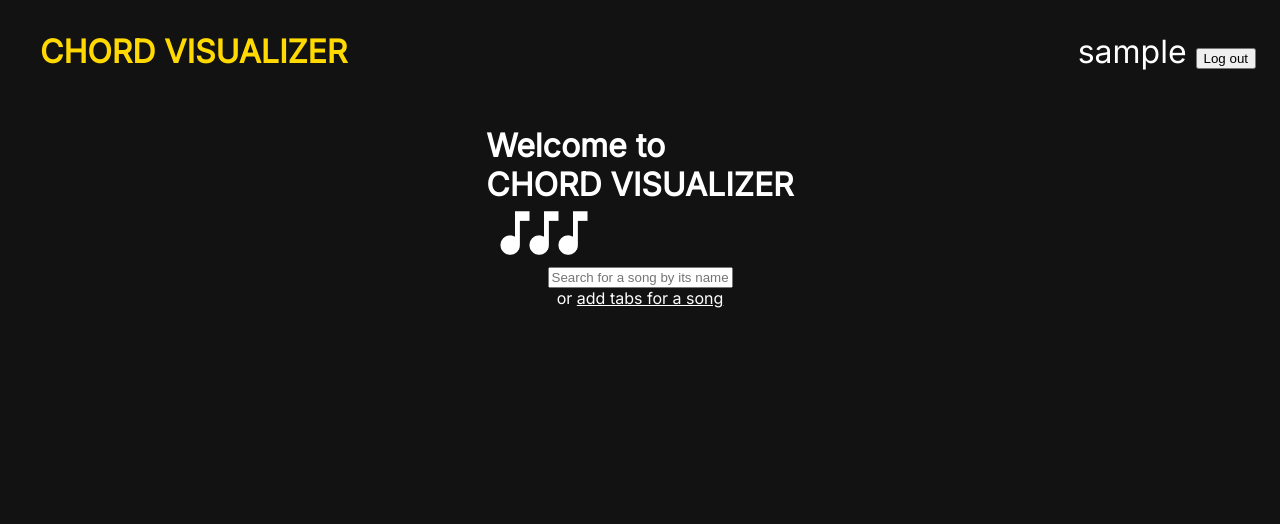
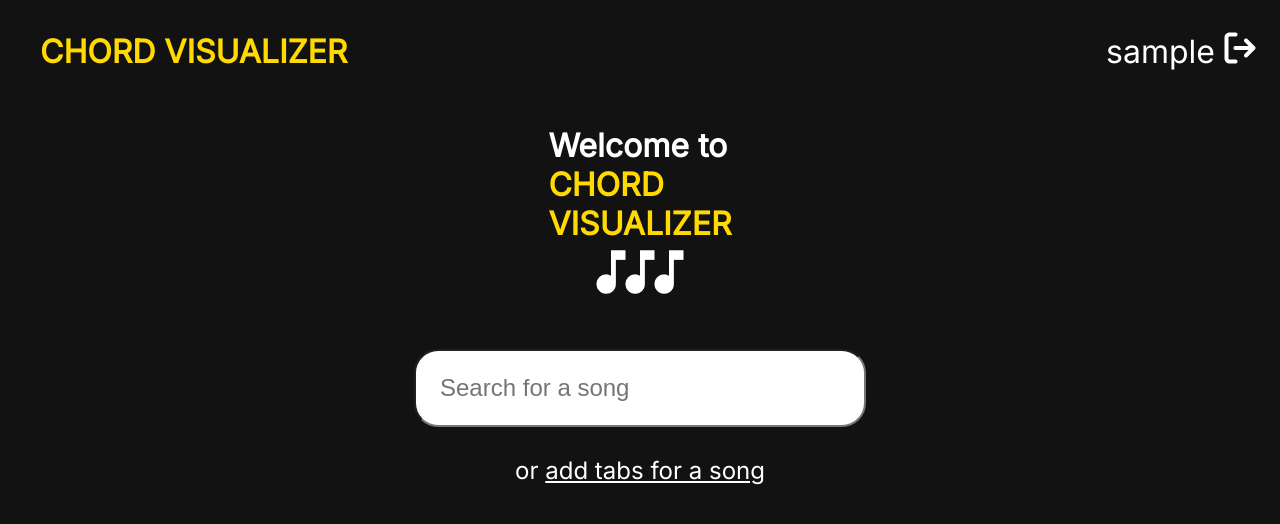
Before and after one commit to themask025/chord-visualizer, a PHP site: page / in a window 1280 px wide. Shown: the top 524 px of the page. Run offline with PHP 8.4, Linux system fonts and the light colour scheme; the visitor is signed in with stand-in values (Sample User, id 1).

Commit message:
Working prototype of the designs

```diff
--- a/views/home/index.php
+++ b/views/home/index.php
@@ -36,12 +36,15 @@ require_once(__DIR__ . "/../../constants.php");
         ?>
         <div class="landing-page-title-container">
             <h1 class="landing-page-title">Welcome to </h1>
-            <h1>CHORD VISUALIZER</h1>
-            <img src="<?php echo BASE_PATH; ?>assets/landing_page_title_notes.png" class="landing-page-title-image" alt="Notes">
+            <h1 class="landing-page-title-logo">CHORD</h1>
+            <h1 class="landing-page-title-logo">VISUALIZER</h1>
+            <div class="title-image-wrapper">
+                <img src="<?php echo BASE_PATH; ?>assets/landing_page_title_notes.png" class="landing-page-title-image" alt="Notes">
+            </div>
         </div>
 
         <form class="song-search" action="/chord-visualizer/song/findSong" method="GET">
-            <input type="text" name="song_name" placeholder="Search for a song by its name">
+            <input type="text" name="song_name" class="song-searchbar" placeholder="Search for a song">
             <input type="submit" hidden>
         </form>
 
@@ -55,12 +58,11 @@ require_once(__DIR__ . "/../../constants.php");
             echo '<button class="close-button" onclick="set_form_hidden(true)">X</button>';
             echo '<input class="form-input" type="text" placeholder="Enter song name" id="song_name" name="song_name" required>';
             echo '<input class="form-input" type="text" placeholder="Enter song author" id="song_author" name="song_author" required>';
-            echo '<button class="submit-button" type="submit">Add song</button>';
+            echo '<button class="submit-button" type="submit">To Editor</button>';
             echo '</form>';
             echo '</div>';
             echo '</div>';
-        }
-        else
+        } else
             echo '</div>';
         ?>
 
--- a/views/home/styles.css
+++ b/views/home/styles.css
@@ -15,19 +15,41 @@ body {
 
 
 .landing-page-title-container * {
-    /* background-color: blue; */
-    /* width: 174px; */
     color: white;
 }
 
-.landing-page-title-image {
+.landing-page-title-logo {
+    color: #ffd900;
+}
+
+.title-image-wrapper {
+    display: flex;
+    justify-content: space-around;
+}
+
+/* .landing-page-title-image {
     margin: auto;
     width: 116;
     height: 58;
+} */
+
+.song-searchbar {
+    padding: 0.5em 1em 0.5em ;
+    margin: 2em 1.4em 1.2em 1.4em;
+    width: 400px;
+    height:50px;
+    border-radius: 1em;
+    font-size: 24px;
+
+    /* padding: 1em;
+    margin: 2em 1.4em 1.2em 1.4em;
+    width: 75%;
+    border-radius: 1em; */
 }
 
 .song-creation-label {
   color: white;
+  font-size: 24px;
 }
 
 .song-form-blur {
@@ -74,11 +96,15 @@ body {
   margin: 2em 1.4em 1.2em 1.4em;
   width: 75%;
   border-radius: 1em;
+  font-size: 24px;
 }
 
 .submit-button {
   margin: 1em;
+  padding: 1em;
   width: fit-content;
+  font-size: 24px;
+  border-radius: 1em;
 }
 
 .close-button {
--- a/views/navigation_bar/index.php
+++ b/views/navigation_bar/index.php
@@ -10,8 +10,6 @@ require_once(__DIR__ . "/../../constants.php");
     <link rel="stylesheet" href="<?php echo BASE_PATH; ?>views/navigation_bar/styles.css">
 </head>
 
-<body>
-
 <nav class="navbar">
     <a href="/chord-visualizer/" class="logo">CHORD VISUALIZER</a>
 
@@ -22,19 +20,16 @@ require_once(__DIR__ . "/../../constants.php");
 
     if (isset($_SESSION["user_id"])) {
     ?>
-            <form action="<?php echo BASE_PATH; ?>login/logout" method="post" class="logout_form">
-                <input type="text" name="sender" value="<?php echo $_SERVER['REQUEST_URI']; ?>" hidden>
-                <label for="logout_button" class="username"><?php echo $_SESSION["username"]; ?></label>
-                <button type="submit" id="logout_button">Log out</button>
+        <form action="<?php echo BASE_PATH; ?>login/logout" method="post" class="logout-form">
+            <input type="text" name="sender" value="<?php echo $_SERVER['REQUEST_URI']; ?>" hidden/>
+            <label for="logout-button" class="username"><?php echo $_SESSION["username"]; ?></label>
+            <button type="submit" id="logout-button" class="logout-button"/></button>
         </form>
     <?php
     } else {
     ?>
-            <a href="/chord-visualizer/login" class="login_button", type>Log in</a>";
+        <a href="/chord-visualizer/login" class="login-button"><img src="<?php echo BASE_PATH; ?>assets/icon_log_in.png" alt="Log in icon"></a>
     <?php
     }
     ?>
 </nav>
-
-
-</body>
--- a/views/navigation_bar/styles.css
+++ b/views/navigation_bar/styles.css
@@ -8,11 +8,11 @@
   display: flex;
   justify-content: space-between;
   width: 95%;
+  align-self: center;
 }
 
-
-
 .logo {
+  padding: 0;
   font-weight: 700;
   text-decoration: none;
   color: #ffd900;
@@ -27,6 +27,19 @@
   line-height: normal;
 }
 
-.login_button {
+.login-button {
   text-decoration: none;
+  justify-self: end;
 }
+
+.logout-form {
+  height: 32px;
+}
+
+.logout-button {
+  background:url(../../assets/icon_log_out.png) no-repeat ;
+  cursor:pointer;
+  border:none;
+  width: 32px;
+  height: 100%;
+}
```
Lines whose indentation alone changed are shown as unchanged.
